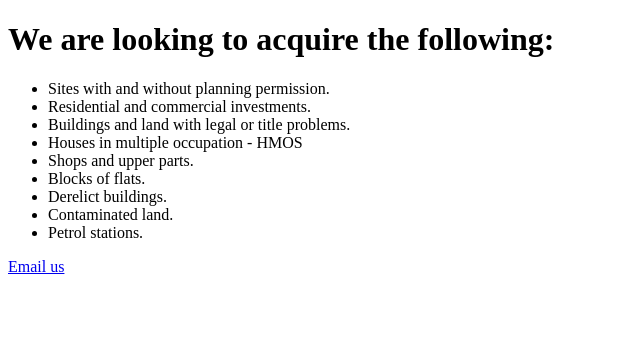
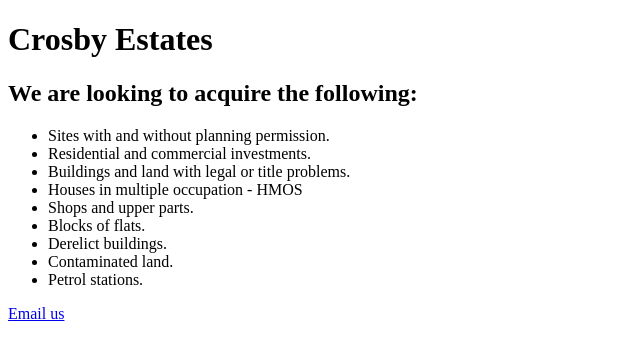
Before and after one commit to nakedpress/crosbyestates.github.io, a plain HTML site: page index.html in a window 1280 px wide. Shown: the whole page, without its empty margins (0-640 px from the left). Drawn offline with Linux system fonts and the light colour scheme.

Commit message:
Update index.html

```diff
--- a/index.html
+++ b/index.html
@@ -4,7 +4,8 @@
 	<title>Crosby Estates</title>
 </head>
 <body>
-	<h1>We are looking to acquire the following:</h1>
+	<h1>Crosby Estates</h1>
+	<h2>We are looking to acquire the following:</h2>
 		<ul>
 			<li>Sites with and without planning permission.</li>
 			<li>Residential and commercial investments.</li>
```
